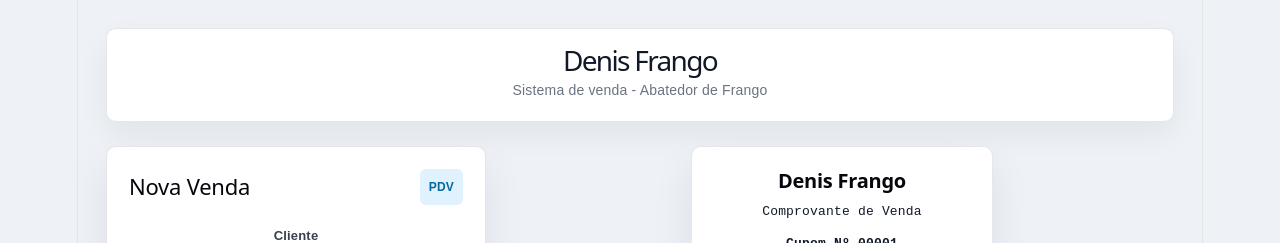
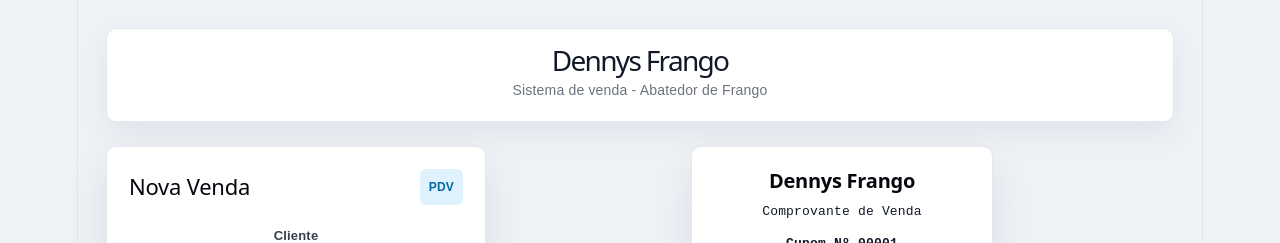
Before and after one commit to pauloiappp/frango-pdv, a React (Vite) app in the folder frontend/: page / in a window 1280 px wide. Shown: the top 243 px of the page. Built offline with nearby package versions, Linux system fonts and the light colour scheme.

Commit message:
feat: finaliza PDV com impressão térmica funcional

```diff
--- a/frontend/src/App.jsx
+++ b/frontend/src/App.jsx
@@ -71,7 +71,7 @@ function App() {
     <div className="app">
       <header className="topo">
         <div>
-          <h1>Denis Frango</h1>
+          <h1>Dennys Frango</h1>
           <p>Sistema de venda - Abatedor de Frango</p>
         </div>
       </header>
--- a/frontend/src/components/Cupom.jsx
+++ b/frontend/src/components/Cupom.jsx
@@ -36,7 +36,7 @@ function Cupom({
     <section className="painel-venda">
       <div className="cupom">
         <div className="cupom-topo">
-          <h2>Denis Frango</h2>
+          <h2>Dennys Frango</h2>
           <p>Comprovante de Venda</p>
           <strong className="numero-cupom">Cupom Nº {numeroFormatado}</strong>
         </div>
```
